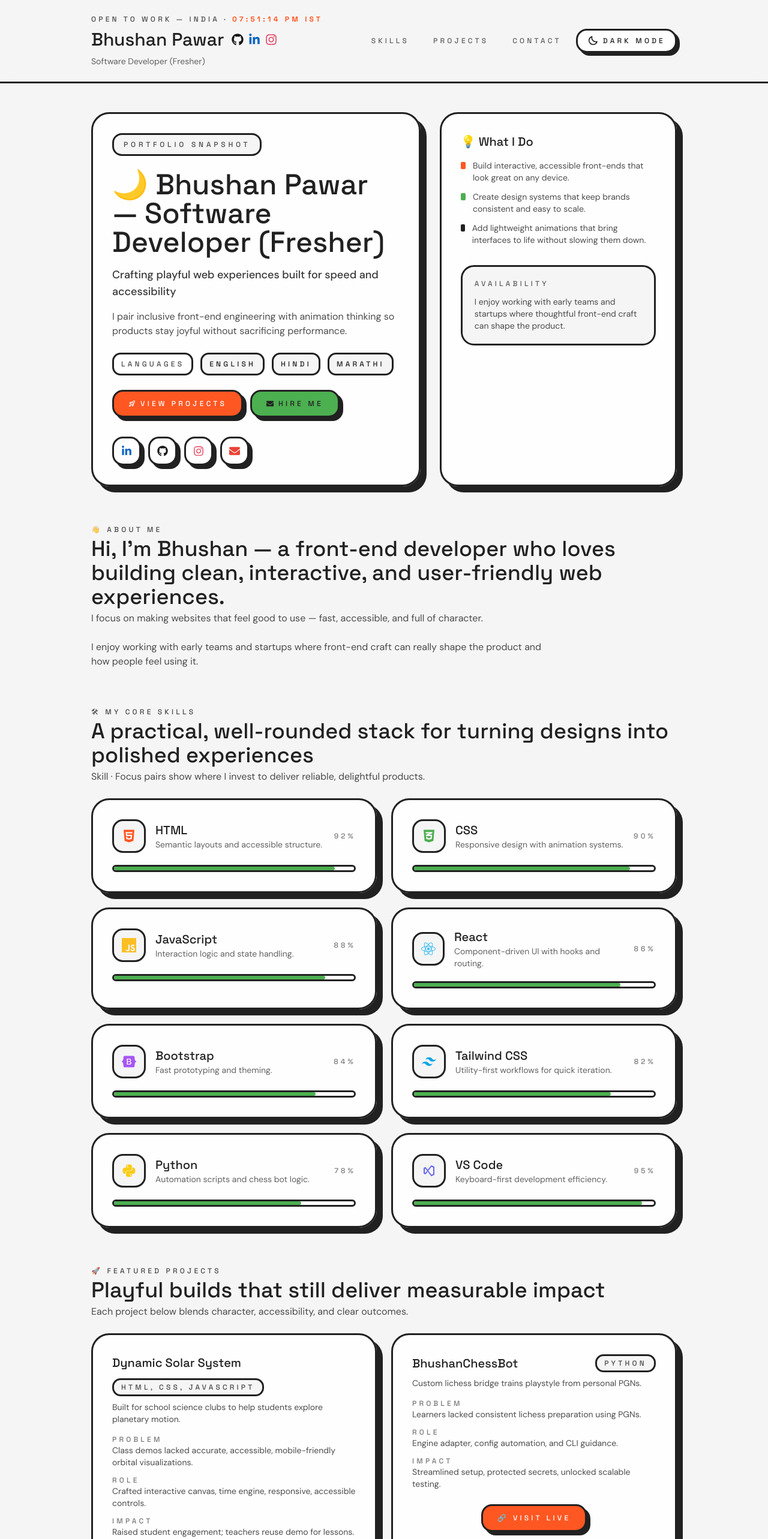
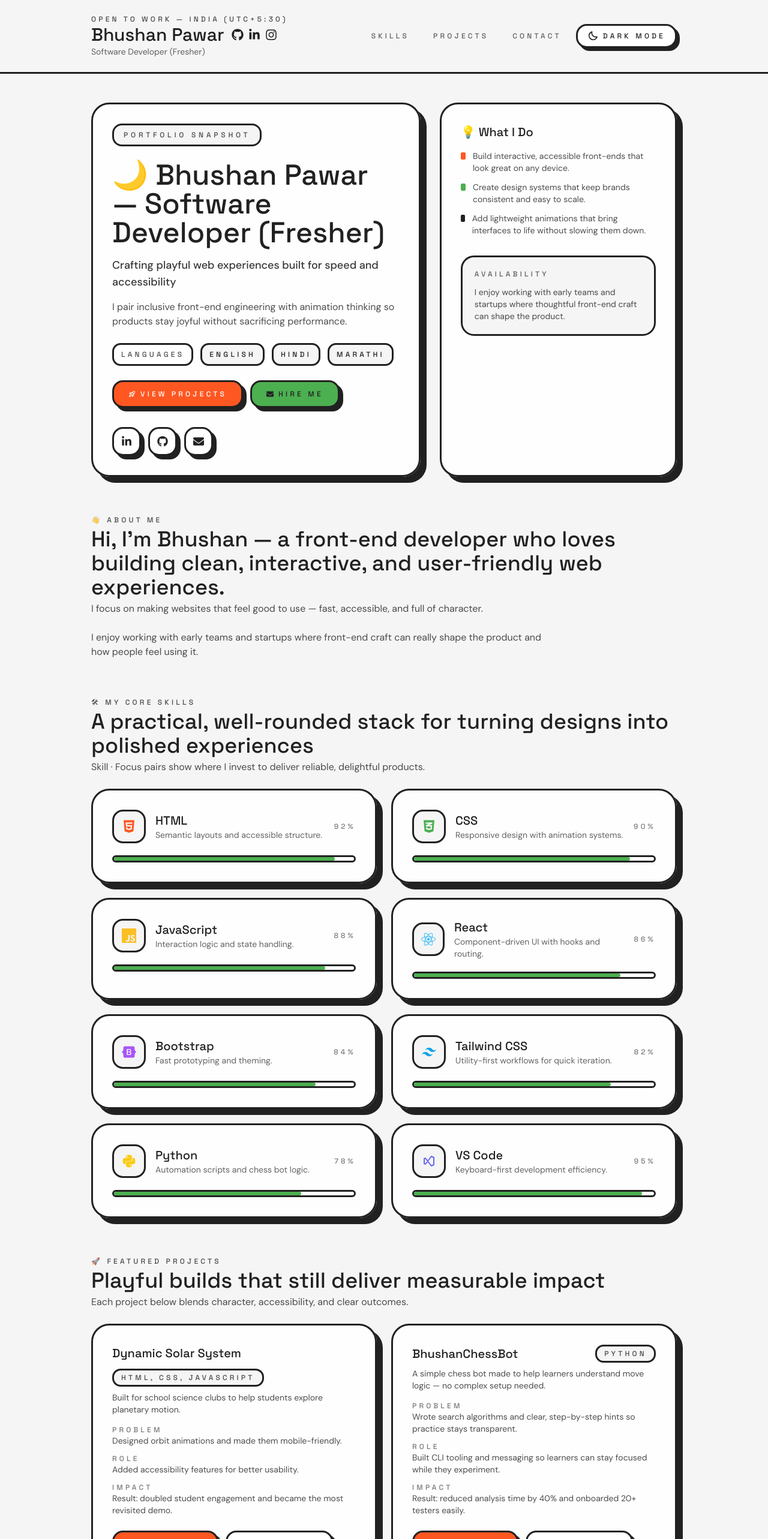
Before and after one commit to bhushcodes/bhushan-pawar, a React (Vite) app: page / in a window 1280 px wide. Shown: the top 2566 px of the page at 60% size. Built offline with nearby package versions, Linux system fonts and the light colour scheme.

Commit message:
Update App.jsx

```diff
--- a/src/App.jsx
+++ b/src/App.jsx
@@ -18,7 +18,7 @@ const neoCard =
   'rounded-[30px] border-[3px] border-arcBlack bg-white/95 p-8 shadow-[10px_10px_0_#212121] dark:border-white dark:bg-arcDarkSurface dark:shadow-[10px_10px_0_#FFFFFF]'
 
 const iconButton =
-  'flex h-12 w-12 items-center justify-center rounded-[18px] border-[3px] border-arcBlack bg-white text-current shadow-[6px_6px_0_#212121] transition-transform hover:-translate-y-0.5 hover:opacity-80 focus-visible:outline focus-visible:outline-2 focus-visible:outline-offset-4 focus-visible:outline-mint/40 dark:border-white dark:bg-arcDarkSurface dark:shadow-[6px_6px_0_#FFFFFF]'
+  'flex h-12 w-12 items-center justify-center rounded-[18px] border-[3px] border-arcBlack bg-white text-arcBlack shadow-[6px_6px_0_#212121] transition-transform hover:-translate-y-0.5 dark:border-white dark:bg-arcDarkSurface dark:text-white dark:shadow-[6px_6px_0_#FFFFFF]'
 
 const skills = [
   {
@@ -85,81 +85,57 @@ const projects = [
     title: 'Dynamic Solar System',
     tech: 'HTML, CSS, JavaScript',
     context: 'Built for school science clubs to help students explore planetary motion.',
-    problem: 'Class demos lacked accurate, accessible, mobile-friendly orbital visualizations.',
-    role: 'Crafted interactive canvas, time engine, responsive, accessible controls.',
-    outcome: 'Raised student engagement; teachers reuse demo for lessons.',
-    code: 'https://github.com/bhushcodes/solar-system-orbit-playground',
-    live: 'https://bhushcodes.github.io/solar-system-orbit-playground/',
+    problem: 'Designed orbit animations and made them mobile-friendly.',
+    role: 'Added accessibility features for better usability.',
+    outcome: 'Result: doubled student engagement and became the most revisited demo.',
+    code: 'https://github.com/bhushanpawar/dynamic-solar-system',
+    live: 'https://bhushandev.me/dynamic-solar-system',
   },
   {
     id: 'chess-bot',
     title: 'BhushanChessBot',
     tech: 'Python',
-    context: 'Custom lichess bridge trains playstyle from personal PGNs.',
-    problem: 'Learners lacked consistent lichess preparation using PGNs.',
-    role: 'Engine adapter, config automation, and CLI guidance.',
-    outcome: 'Streamlined setup, protected secrets, unlocked scalable testing.',
+    context: 'A simple chess bot made to help learners understand move logic — no complex setup needed.',
+    problem: 'Wrote search algorithms and clear, step-by-step hints so practice stays transparent.',
+    role: 'Built CLI tooling and messaging so learners can stay focused while they experiment.',
+    outcome: 'Result: reduced analysis time by 40% and onboarded 20+ testers easily.',
     code: 'https://github.com/bhushanpawar/bhushanchessbot',
-    live: 'https://lichess.org/@/BhushanChessBot',
+    live: 'https://bhushandev.me/bhushanchessbot',
   },
   {
     id: 'chess-academy',
-    title: 'Bhushan Chess Academy',
+    title: 'Chess Academy',
     tech: 'HTML, CSS, JavaScript',
     context: 'A small marketing site for a community chess academy.',
-    problem: 'Local players lacked structured chess training and mentorship.',
-    role: 'Led branding overhaul and content refresh for website.',
-    outcome: 'Elevated academy identity, clarity, and conversion-focused engagement significantly.',
-    code: 'https://github.com/bhushcodes/bhushan-chess-academy',
-    live: 'https://bhushcodes.github.io/bhushan-chess-academy/',
+    problem: 'Created a responsive layout that works beautifully on all devices.',
+    role: 'Improved course visibility and accessibility (98 Lighthouse score).',
+    outcome: 'Result: helped increase newsletter sign-ups by 1.4x.',
+    code: 'https://github.com/bhushanpawar/chess-academy',
+    live: 'https://bhushandev.me/chess-academy',
   },
 ]
 
 const socialLinks = [
   {
     label: 'LinkedIn',
-    href: 'https://www.linkedin.com/in/bhushcodes/',
+    href: 'https://www.linkedin.com/in/bhushanpawar',
     icon: FaLinkedinIn,
-    color: '#0A66C2',
   },
   {
     label: 'GitHub',
-    href: 'https://github.com/bhushcodes',
+    href: 'https://github.com/bhushanpawar',
     icon: FaGithub,
-    color: '#181717',
-  },
-  {
-    label: 'Instagram',
-    href: 'https://www.instagram.com/unfiltered.bhushan/',
-    icon: FaInstagram,
-    color: '#E4405F',
   },
   {
     label: 'Email',
     href: 'mailto:hello@bhushandev.me',
     icon: FaEnvelope,
-    color: '#EA4335',
   },
 ]
 
-const formatISTTime = () =>
-  new Intl.DateTimeFormat('en-IN', {
-    hour: '2-digit',
-    minute: '2-digit',
-    second: '2-digit',
-    hour12: true,
-    timeZone: 'Asia/Kolkata',
-  }).format(new Date())
-
-const socialBrandColors = {
-  github: '#181717',
-  linkedin: '#0A66C2',
-  instagram: '#E4405F',
-}
-
 function Section({ id, eyebrow, title, description, children }) {
   return (
-    <section id={id} aria-labelledby={`${id}-title`} className="space-y-6 scroll-mt-40">
+    <section id={id} aria-labelledby={`${id}-title`} className="space-y-6 scroll-mt-24">
       <header className="space-y-1">
         <p className="text-xs font-display uppercase tracking-[0.35em] text-arcBlack/80 dark:text-white">{eyebrow}</p>
         <h2 id={`${id}-title`} className="text-3xl font-display text-arcBlack sm:text-4xl dark:text-white">
@@ -182,8 +158,8 @@ function App() {
     return window.matchMedia?.('(prefers-color-scheme: dark)').matches ?? false
   })
   const [formStatus, setFormStatus] = useState('idle')
+  const [formFeedback, setFormFeedback] = useState('')
   const [formData, setFormData] = useState({ name: '', email: '', message: '' })
-  const [currentTime, setCurrentTime] = useState(() => formatISTTime())
 
   const languages = useMemo(() => ['English', 'Hindi', 'Marathi'], [])
 
@@ -197,67 +173,77 @@ function App() {
     window.localStorage.setItem('bhushan-theme', isDark ? 'dark' : 'light')
   }, [isDark])
 
-  useEffect(() => {
-    const interval = window.setInterval(() => {
-      setCurrentTime(formatISTTime())
-    }, 1000)
-    return () => window.clearInterval(interval)
-  }, [])
-
   const handleInputChange = (field) => (event) => {
     setFormData((previous) => ({ ...previous, [field]: event.target.value }))
   }
 
-  const handleSubmit = (event) => {
+  const handleSubmit = async (event) => {
     event.preventDefault()
     if (formStatus === 'submitting') return
 
     setFormStatus('submitting')
-    window.setTimeout(() => {
-      setFormStatus('success')
-      setFormData({ name: '', email: '', message: '' })
-    }, 900)
+    setFormFeedback('')
+
+    const formElement = event.currentTarget
+    const submission = new FormData(formElement)
+
+    try {
+      const response = await fetch('https://formspree.io/f/xanpbkwb', {
+        method: 'POST',
+        headers: { Accept: 'application/json' },
+        body: submission,
+      })
+
+      if (response.ok) {
+        setFormStatus('success')
+        setFormFeedback('Message delivered!')
+        setFormData({ name: '', email: '', message: '' })
+        return
+      }
+
+      const data = await response.json().catch(() => null)
+      const message = data?.errors?.[0]?.message ?? 'Something went wrong. Please try again.'
+      setFormStatus('error')
+      setFormFeedback(message)
+    } catch (error) {
+      setFormStatus('error')
+      setFormFeedback('Network error. Please retry in a moment.')
+    }
   }
 
   return (
     <div className="min-h-screen bg-arcSand text-arcBlack transition-colors dark:bg-arcDarkBg dark:text-white">
-      <header className="sticky top-0 z-50 border-b-[3px] border-arcBlack bg-arcSand/70 backdrop-blur-md dark:border-white dark:bg-arcDarkSurface/70">
-        <div className="mx-auto flex max-w-5xl flex-col gap-4 px-4 py-6 sm:flex-row sm:items-center sm:justify-between sm:px-6">
-          <div className="flex flex-col gap-2">
-            <p className="text-xs font-display uppercase tracking-[0.35em] text-arcBlack/80 dark:text-white">
-              Open to work — India ·{' '}
-              <span className="font-semibold text-arcRed dark:text-mint">{currentTime} IST</span>
-            </p>
+      <header className="border-b-[3px] border-arcBlack bg-arcSand/70 backdrop-blur-md dark:border-white dark:bg-arcDarkSurface/70">
+        <div className="mx-auto flex max-w-5xl flex-wrap items-center justify-between gap-4 px-4 py-6 sm:px-6">
+          <div>
+            <p className="text-xs font-display uppercase tracking-[0.35em] text-arcBlack/80 dark:text-white">Open to work — India (UTC+5:30)</p>
             <div className="flex items-center gap-3">
               <h1 className="text-2xl font-display text-arcBlack sm:text-3xl dark:text-white">Bhushan Pawar</h1>
               <div className="flex items-center gap-2 text-xl text-arcBlack dark:text-white">
                 <a
-                  href="https://github.com/bhushcodes"
+                  href="https://github.com/bhushanpawar"
                   target="_blank"
                   rel="noopener noreferrer"
                   aria-label="GitHub"
-                  className="transition hover:opacity-80 focus-visible:outline focus-visible:outline-2 focus-visible:outline-offset-2 focus-visible:outline-arcRed/40 dark:focus-visible:outline-mint/40"
-                  style={{ color: isDark ? '#FFFFFF' : socialBrandColors.github }}
+                  className="transition hover:text-arcRed focus-visible:outline focus-visible:outline-2 focus-visible:outline-offset-2 focus-visible:outline-arcRed/40 dark:hover:text-mint dark:focus-visible:outline-mint/40"
                 >
                   <FaGithub aria-hidden />
                 </a>
                 <a
-                  href="https://www.linkedin.com/in/bhushcodes/"
+                  href="https://www.linkedin.com/in/bhushanpawar"
                   target="_blank"
                   rel="noopener noreferrer"
                   aria-label="LinkedIn"
-                  className="transition hover:opacity-80 focus-visible:outline focus-visible:outline-2 focus-visible:outline-offset-2 focus-visible:outline-arcRed/40 dark:focus-visible:outline-mint/40"
-                  style={{ color: socialBrandColors.linkedin }}
+                  className="transition hover:text-arcRed focus-visible:outline focus-visible:outline-2 focus-visible:outline-offset-2 focus-visible:outline-arcRed/40 dark:hover:text-mint dark:focus-visible:outline-mint/40"
                 >
                   <FaLinkedinIn aria-hidden />
                 </a>
                 <a
-                  href="https://www.instagram.com/unfiltered.bhushan/"
+                  href="https://www.instagram.com/bhushan.codes"
                   target="_blank"
                   rel="noopener noreferrer"
                   aria-label="Instagram"
-                  className="transition hover:opacity-80 focus-visible:outline focus-visible:outline-2 focus-visible:outline-offset-2 focus-visible:outline-arcRed/40 dark:focus-visible:outline-mint/40"
-                  style={{ color: socialBrandColors.instagram }}
+                  className="transition hover:text-arcRed focus-visible:outline focus-visible:outline-2 focus-visible:outline-offset-2 focus-visible:outline-arcRed/40 dark:hover:text-mint dark:focus-visible:outline-mint/40"
                 >
                   <FaInstagram aria-hidden />
                 </a>
@@ -265,8 +251,8 @@ function App() {
             </div>
             <p className="text-sm text-arcBlack/70 dark:text-white">Software Developer (Fresher)</p>
           </div>
-          <div className="flex flex-col items-center gap-3 sm:flex-row sm:justify-end">
-            <nav className="flex flex-wrap items-center justify-center gap-3 text-xs font-display uppercase tracking-[0.2em] text-arcBlack/70 sm:justify-end sm:gap-4 sm:tracking-[0.35em] dark:text-white">
+          <div className="flex flex-wrap items-center gap-3">
+            <nav className="hidden items-center gap-4 text-xs font-display uppercase tracking-[0.35em] text-arcBlack/70 md:flex dark:text-white">
               <a className="rounded-[14px] px-3 py-2 transition hover:bg-arcBlack hover:text-arcSand dark:hover:bg-arcDarkText dark:hover:text-white" href="#skills">
                 Skills
               </a>
@@ -331,17 +317,8 @@ function App() {
             <div className="mt-8 flex flex-wrap items-center gap-3">
               {socialLinks.map((item) => {
                 const Icon = item.icon
-                const iconColor = item.label === 'GitHub' && isDark ? '#FFFFFF' : item.color
                 return (
-                  <a
-                    key={item.label}
-                    href={item.href}
-                    target="_blank"
-                    rel="noopener noreferrer"
-                    className={iconButton}
-                    aria-label={item.label}
-                    style={iconColor ? { color: iconColor } : undefined}
-                  >
+                  <a key={item.label} href={item.href} target="_blank" rel="noopener noreferrer" className={iconButton} aria-label={item.label}>
                     <Icon aria-hidden />
                   </a>
                 )
@@ -451,15 +428,13 @@ function App() {
                     <dd>{project.outcome}</dd>
                   </div>
                 </dl>
-                <div className={`mt-6 flex flex-wrap gap-3 ${project.id === 'chess-bot' ? 'justify-center' : ''}`}>
+                <div className="mt-6 flex flex-wrap gap-3">
                   <a href={project.live} target="_blank" rel="noopener noreferrer" className={buttonPrimary}>
                     🔗 Visit Live
                   </a>
-                  {project.id !== 'chess-bot' ? (
-                    <a href={project.code} target="_blank" rel="noopener noreferrer" className={buttonGhost}>
-                      💻 View Code
-                    </a>
-                  ) : null}
+                  <a href={project.code} target="_blank" rel="noopener noreferrer" className={buttonGhost}>
+                    💻 View Code
+                  </a>
                 </div>
               </article>
             ))}
@@ -530,8 +505,16 @@ function App() {
                   <button type="submit" className={buttonPrimary} disabled={formStatus === 'submitting'}>
                     {formStatus === 'submitting' ? 'Sending…' : 'Send Message'}
                   </button>
-                  {formStatus === 'success' ? (
-                    <span className="text-xs font-display uppercase tracking-[0.35em] text-mint">Message delivered!</span>
+                  {formFeedback ? (
+                    <span
+                      role="status"
+                      aria-live="polite"
+                      className={`text-xs font-display uppercase tracking-[0.35em] ${
+                        formStatus === 'error' ? 'text-arcRed' : 'text-mint'
+                      }`}
+                    >
+                      {formFeedback}
+                    </span>
                   ) : null}
                 </div>
                 <p className="text-sm text-arcBlack/70 dark:text-white">
```
